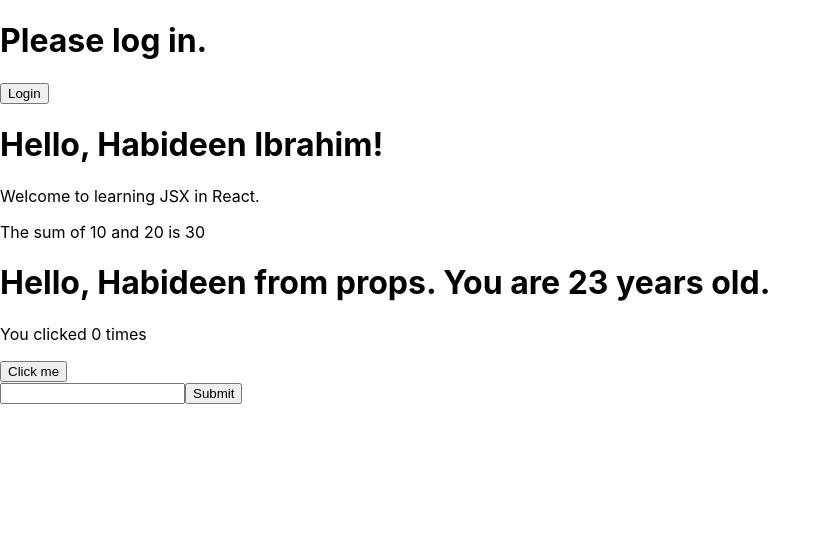
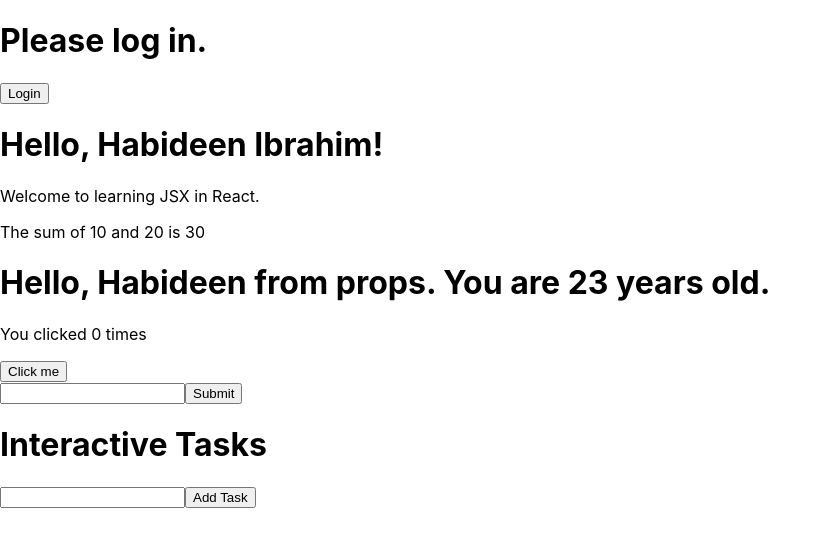
Before and after one commit to habideen/react_js_tutorial, a React (Create React App) app: page / in a window 1280 px wide. Shown: the top 546 px of the page, without its empty margins (0-831 px from the left). Built offline with nearby package versions, Linux system fonts and the light colour scheme.

Commit message:
item map: static, dynamic, and interactive list

```diff
--- a/src/App.js
+++ b/src/App.js
@@ -4,6 +4,7 @@ import Greeting from "./components/Greeting";
 import Counter from "./components/Counter";
 import Form from "./components/Form";
 import CheckAuth from "./components/CheckAuth";
+import ItemMap from "./components/ItemMap";
 
 function content() {
   const name = "Habideen Ibrahim";
@@ -19,6 +20,7 @@ function content() {
       <Greeting name="Habideen from props" age="23" />
       <Counter />
       <Form />
+      <ItemMap />
     </div>
   );
 }
--- /dev/null
+++ b/src/components/ItemMap.js
@@ -0,0 +1,89 @@
+import React, { useState } from "react";
+
+function ItemMap() {
+  /*
+  // try to avoid using system generated index like below
+  const fruits = ['Apple', 'Banana', 'Cherry'];
+
+  return (
+    <div>
+      <h1>Fruits</h1>
+      <ul>
+        {fruits.map((fruit, index) => (
+          <li key={index}>{fruit}</li>
+        ))}
+      </ul>
+    </div>
+  );
+  */
+  /*
+  // better static approach
+  const fruits = [
+    { id: 1, name: "Apple" },
+    { id: 2, name: "Banana" },
+    { id: 3, name: "Cherry" },
+  ];
+
+  return (
+    <div>
+      <h1>Fruits</h1>
+      <ul>
+        {fruits.map((fruit) => (
+          <li key={fruit.id}>{fruit.name}</li>
+        ))}
+      </ul>
+    </div>
+  );
+  */
+  /*
+  // Dynamic data rendering
+  const [tasks, setTasks] = useState([
+    { id: 1, text: "Learn React" },
+    { id: 2, text: "Build a project" },
+    { id: 3, text: "Master React" },
+  ]);
+
+  return (
+    <div>
+      <h1>Tasks:</h1>
+      <ul>
+        {tasks.map((task) => (
+          <li key={task.id}>{task.text}</li>
+        ))}
+      </ul>
+    </div>
+  );
+  */
+
+  // Interactive list
+  const [tasks, setTasks] = useState([]);
+  const [newTask, setNewTask] = useState("");
+
+  const addTask = () => {
+    if (newTask.trim() !== "") {
+      setTasks([...tasks, { id: tasks.length + 1, text: newTask }]);
+      setNewTask("");
+    }
+  };
+
+  return (
+    <div>
+      <h1>Interactive Tasks</h1>
+      <ul>
+        {tasks.map((task) => (
+          <li key={task.id}>{task.text}</li>
+        ))}
+      </ul>
+      <input
+        type="text"
+        value={newTask}
+        onChange={(e) => setNewTask(e.target.value)}
+      />
+      <button type="button" onClick={addTask}>
+        Add Task
+      </button>
+    </div>
+  );
+}
+
+export default ItemMap;
```
